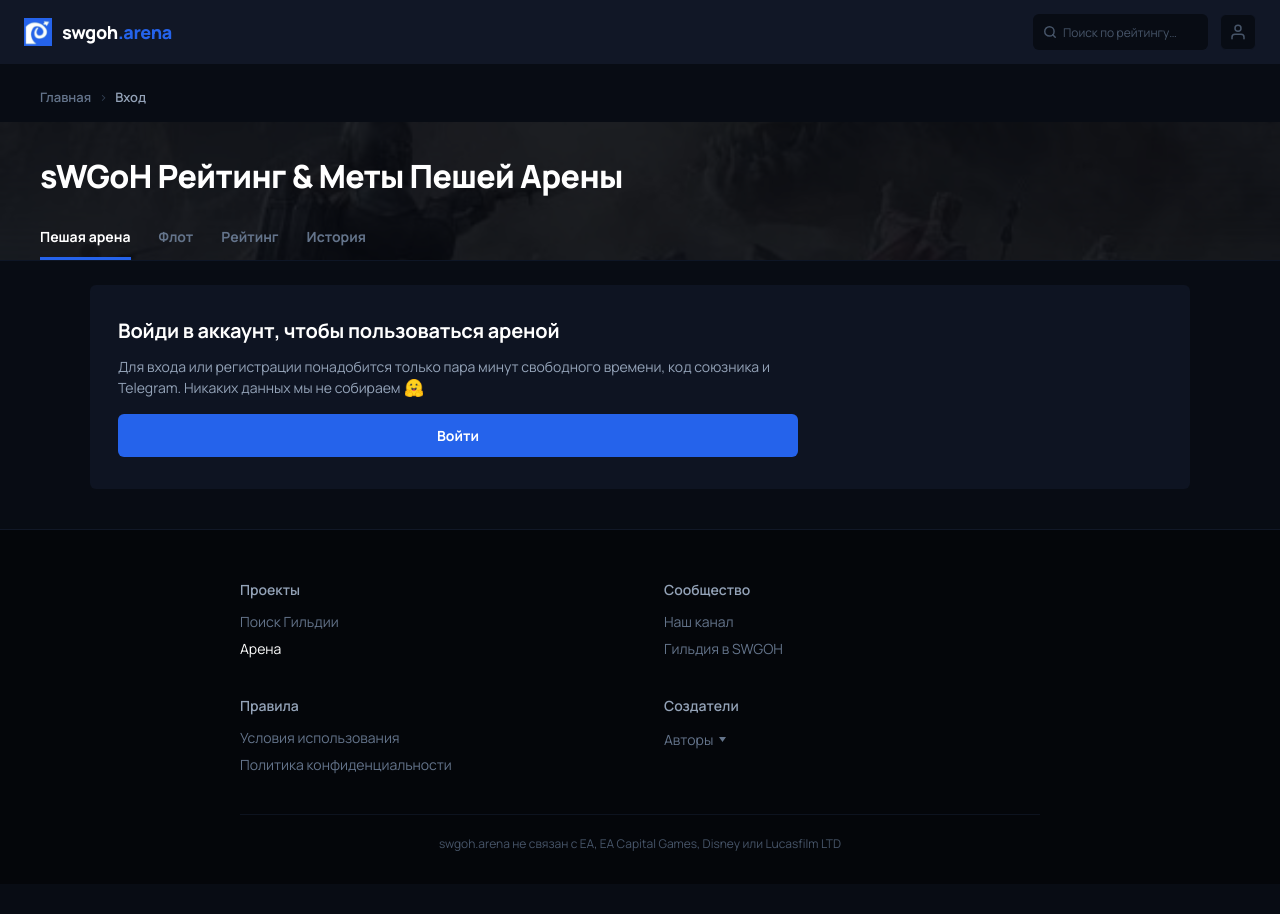
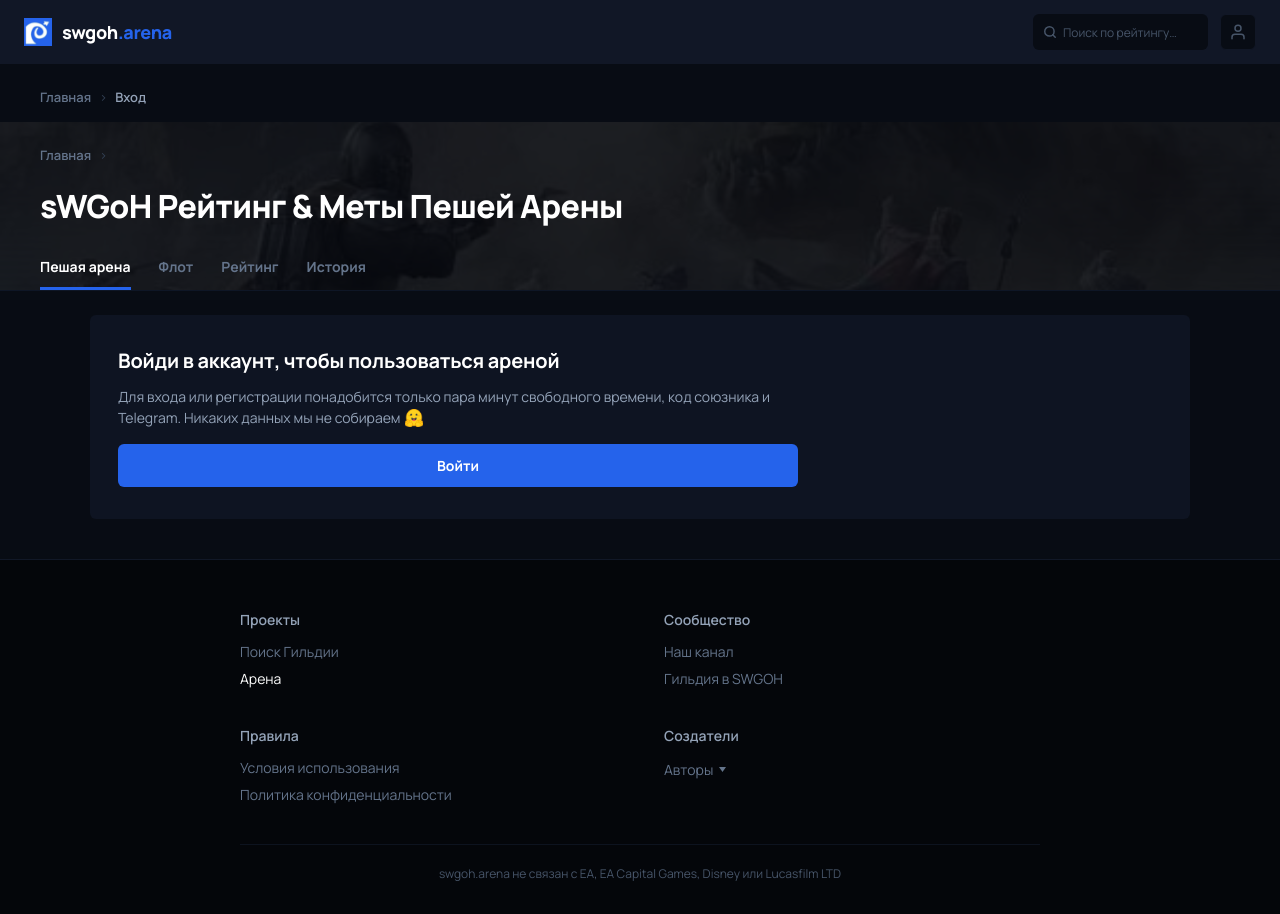
Before and after one commit to jango100500-ui/swgoh.arena, a React (Vite) app: page / in a window 1280 px wide. Before the commit the page ends 884 px from the top, so only its background shows below. Built offline with nearby package versions, Linux system fonts and the light colour scheme.

Commit message:
Update HeroBanner.tsx

```diff
--- a/src/uis/HeroBanner.tsx
+++ b/src/uis/HeroBanner.tsx
@@ -1,4 +1,5 @@
 import { useState } from 'react';
+import { Breadcrumbs } from './Breadcrumbs';
 
 const TABS = ['Пешая арена', 'Флот', 'Рейтинг', 'История'] as const;
 type TabType = (typeof TABS)[number];
@@ -18,10 +19,12 @@ const BACKGROUNDS: Record<TabType, string> = {
 };
 
 interface HeroBannerProps {
+  breadcrumbCurrent: string;
+  onNavigateHome: () => void;
   onTabChange?: (tab: TabType) => void;
 }
 
-export const HeroBanner = ({ onTabChange }: HeroBannerProps) => {
+export const HeroBanner = ({ breadcrumbCurrent, onNavigateHome, onTabChange }: HeroBannerProps) => {
   const [activeTab, setActiveTab] = useState<TabType>('Пешая арена');
 
   const isSpace = activeTab === 'Рейтинг' || activeTab === 'История';
@@ -39,7 +42,7 @@ export const HeroBanner = ({ onTabChange }: HeroBannerProps) => {
         width: '100%',
         backgroundColor: '#04070e',
         borderBottom: '1px solid #0e1626',
-        padding: '36px 24px 0',
+        padding: '0 24px',
         overflow: 'hidden',
       }}
     >
@@ -57,6 +60,8 @@ export const HeroBanner = ({ onTabChange }: HeroBannerProps) => {
       />
 
       <div style={{ position: 'relative', zIndex: 1, maxWidth: '1200px', margin: '0 auto' }}>
+        <Breadcrumbs current={breadcrumbCurrent} onNavigateHome={onNavigateHome} />
+
         <h1
           style={{
             fontSize: '32px',
@@ -65,6 +70,7 @@ export const HeroBanner = ({ onTabChange }: HeroBannerProps) => {
             letterSpacing: '-0.02em',
             color: '#ffffff',
             maxWidth: '750px',
+            marginTop: '8px',
           }}
         >
           {TITLES[activeTab]}
```
